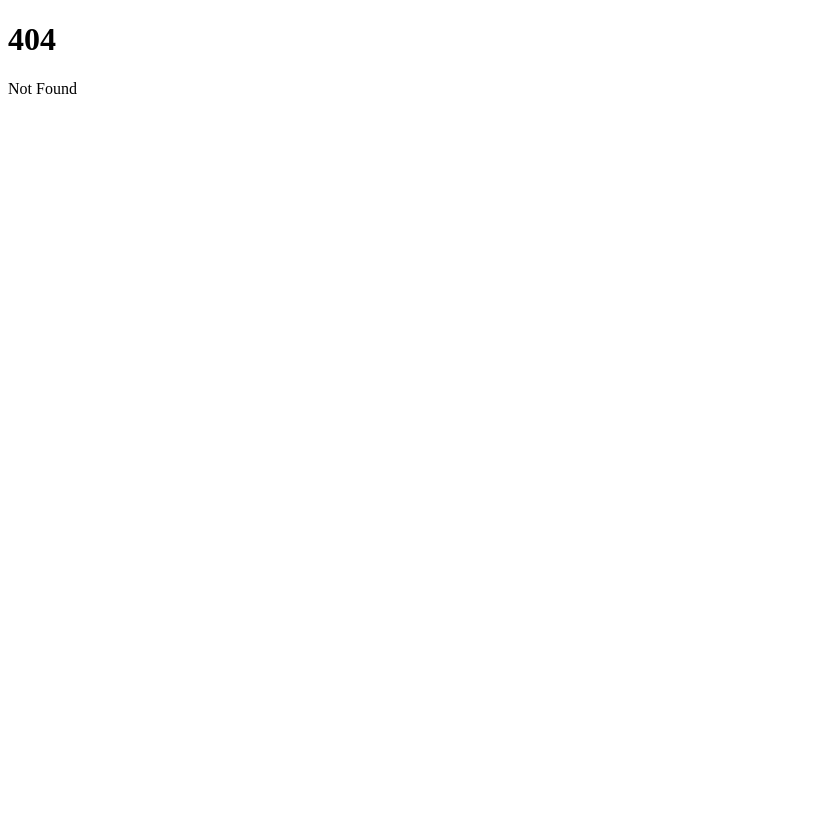
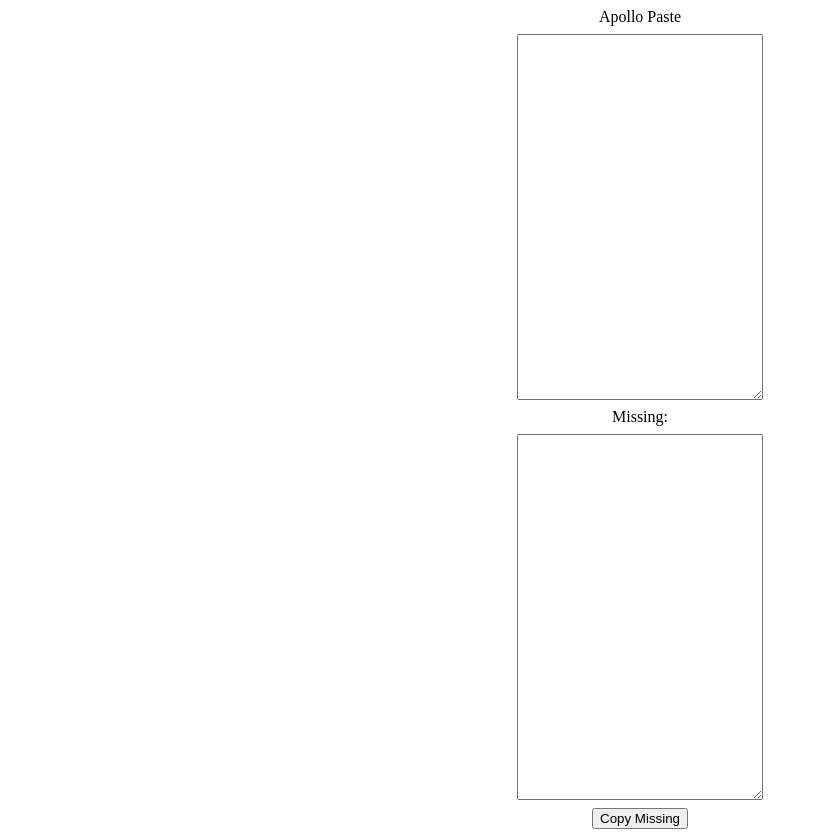
Before and after one commit to FriendlyBandit/WWM-Utils, a SvelteKit app in the folder roster_app/: page /missing in a window 1280 px wide. Before the commit this address had no page. Shown: the whole page, without its empty margins (0-818 px from the left). Before the commit the page ends 800 px from the top, so only its background shows below. Built offline with nearby package versions, Linux system fonts and the light colour scheme.

Commit message:
new page for getting missing people from roster

```diff
--- /dev/null
+++ b/roster_app/src/routes/missing/+page.svelte
@@ -0,0 +1,126 @@
+<script>
+    const gvgRoster = [
+        "Arael",
+        "Ares Targaryen",
+        "astro ★",
+        "Av (velrith)",
+        "carpybarpa (郑心月)",
+        "Cathedrals",
+        "Choloepus",
+        "CynicalInsight",
+        "Dosed",
+        "Duduxai",
+        "Entropy",
+        "FriendlyBandit",
+        "HahahaxD",
+        "Hakaijin",
+        "Haku",
+        "Hamsup",
+        "Henada",
+        "HenTieFukada",
+        "Hevn",
+        "J Cobain",
+        "Jaeh",
+        "JessBell",
+        "Jun",
+        "Kal X",
+        "KingBreaker",
+        "Kow",
+        "Leesh",
+        "Lilith (Hades)",
+        "MaDpOo",
+        "MindlessWanderer",
+        "𝕸ï𝖘𝖔",
+        "monger",
+        "Noills",
+        "Panda",
+        "PandaStick (Rarest)",
+        "Peachtea",
+        "Sangka",
+        "scarlet",
+        "Shatian",
+        "Shen-Yuelin",
+        "Shizhu",
+        "Shokyute (realest)",
+        "Shurisan",
+        "Silly (Shu-Ngaa)",
+        "STAR",
+        "stayquiet",
+        "Sunora",
+        "Tèar",
+        "Tharianrix",
+        "ThresherOfSouls",
+        "whh",
+        "Xeon",
+        "Xìong",
+        "XxLivius1xX",
+        "YooSeo-yeon",
+        "Yuèfengshé",
+        "Zetianna",
+        "Zinnia",
+        "乐童儿 (TongTong)",
+        "厄Jinx运",
+        "雲白 (Cloud)",
+    ];
+
+    let missingPpl = "";
+    let apolloInput = "";
+
+    function apolloPaste(inputPaste) {
+        const rsvpMembers = [];
+        for (const line of inputPaste.split("\n")) {
+            if (!line.includes(":")) {
+                rsvpMembers.push(line);
+            }
+        }
+
+        const missingMembers = []
+        for (const member of gvgRoster) {
+            if (!rsvpMembers.includes(member)) {
+                missingMembers.push("@" + member);
+            }
+        }
+
+        const memberStr = missingMembers.join("\n")
+        console.log(memberStr);
+
+        missingPpl = memberStr;
+    }
+
+    function copyMissing(missingList) {
+        const copyText = missingList.replaceAll("\n", " ")
+        navigator.clipboard.writeText(copyText);
+    }
+</script>
+
+<div id="container">
+    <div>Apollo Paste</div>
+    <textarea
+        name="apollo"
+        id="apollo"
+        bind:value={apolloInput}
+        on:input={() => apolloPaste(apolloInput)}
+    ></textarea>
+    <div>Missing:</div>
+    <textarea bind:value={missingPpl} name="missing" id="missing"
+    ></textarea>
+    <button on:click={() => copyMissing(missingPpl)}>Copy Missing</button>
+</div>
+
+
+
+<style>
+    #container {
+        display: flex;
+        flex-direction: column;
+        justify-content: center;
+        align-items: center;
+        gap: 1ch;
+    }
+
+    #apollo,
+    #missing {
+        height: 45ch;
+        width: 30ch;
+    }
+</style>
```
